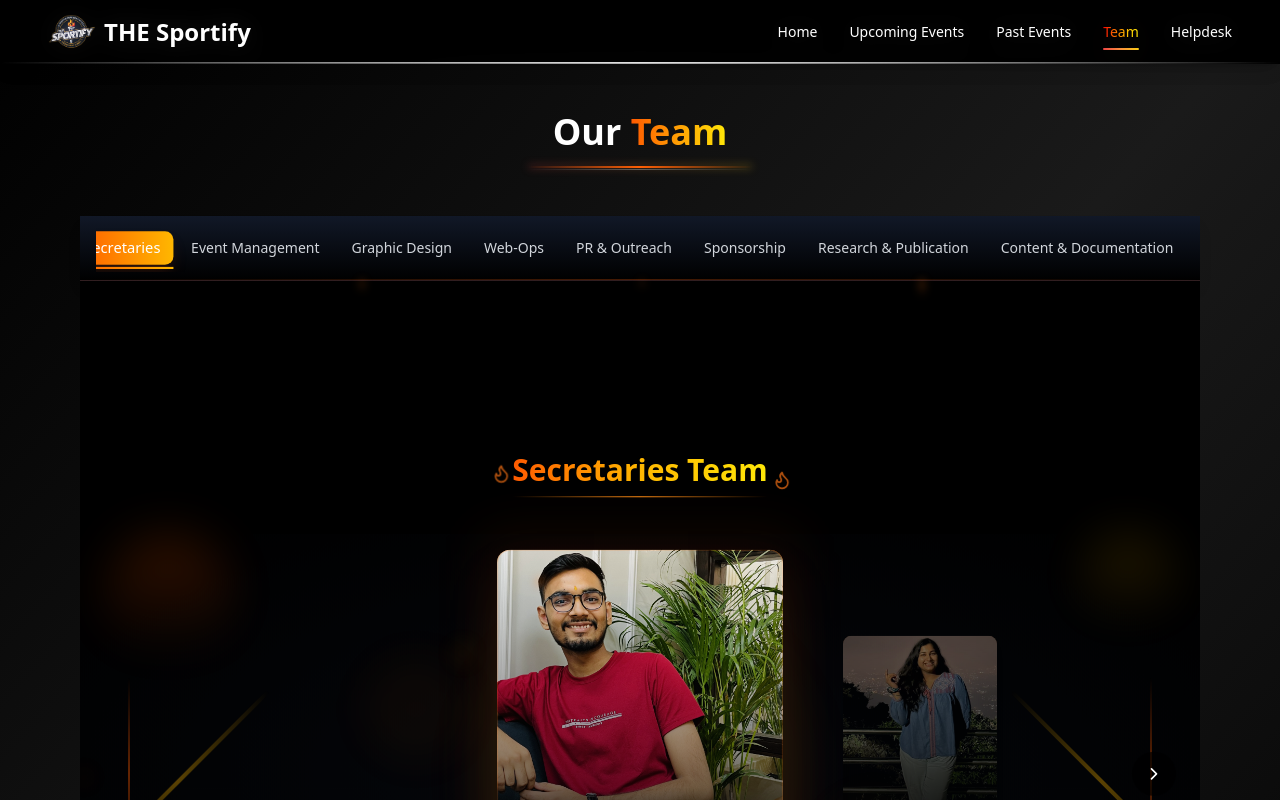
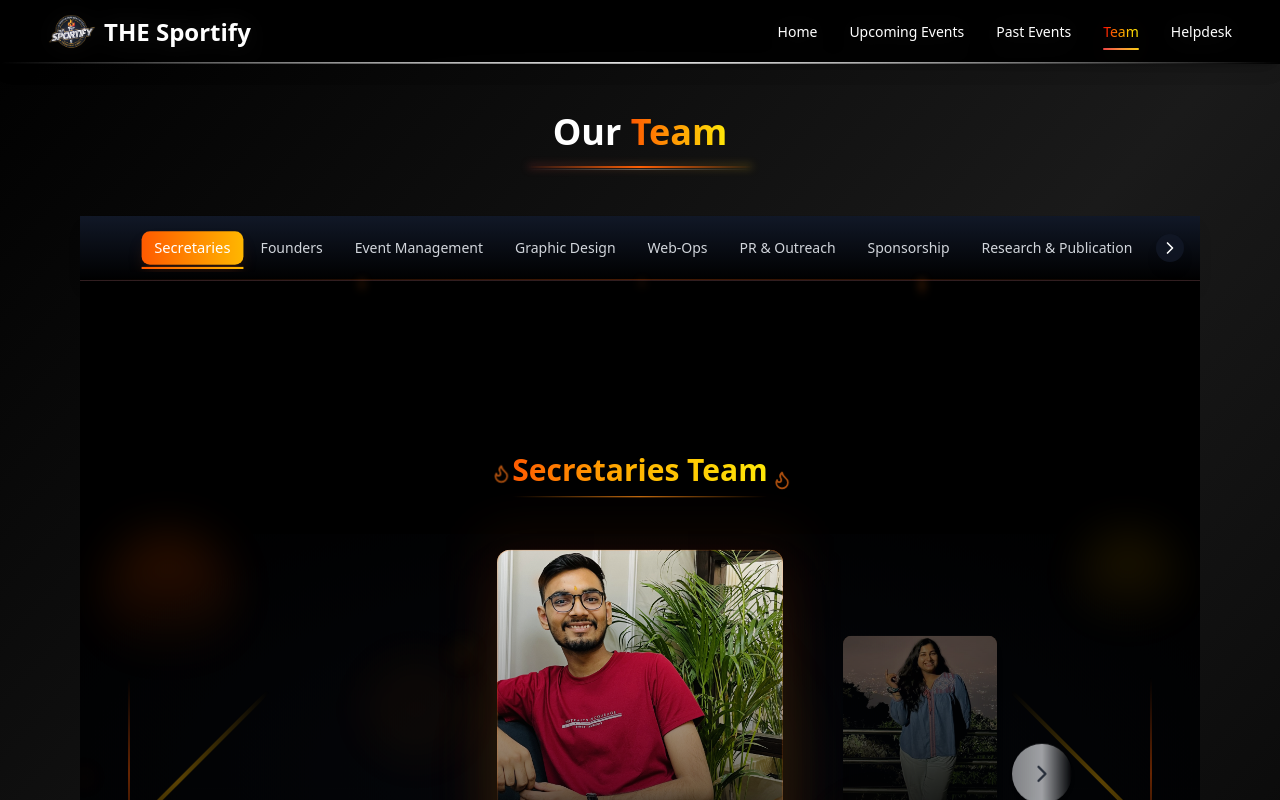
Before and after one commit to AaryanPanda/The_Sportify_Society, a React (Vite) app in the folder sportify-society-site/: page /team in a window 1280 px wide. Shown: the top 800 px of the page. Built offline with nearby package versions, Linux system fonts and the light colour scheme.

Commit message:
feat: implement smooth horizontal scrolling with dynamic navigation buttons in teams section

```diff
--- a/sportify-society-site/src/components/helpdesk.jsx
+++ b/sportify-society-site/src/components/helpdesk.jsx
@@ -50,7 +50,7 @@ export default function Helpdesk() {
               Questions
             </span>
             <div className="absolute -bottom-4 left-0 right-0 flex justify-center w-full">
-            <div className="relative h-[2px] w-2/5">
+            <div className="relative h-[2px] w-4/5 sm:w-2/5">
               {/* Main gradient underline */}
               <div className="absolute inset-0 h-[2px] bg-gradient-to-r from-transparent via-[#ff5a00] to-transparent rounded-full"></div>
 
--- a/sportify-society-site/src/components/teamMembers.jsx
+++ b/sportify-society-site/src/components/teamMembers.jsx
@@ -14,8 +14,8 @@ import {
 export default function TeamMembersCarousel() {
   // Updated category order - split Core into Founders and Secretaries
   const categoryOrder = [
+    "Secretaries",
     "Founders",
-    "Secretaries",
     "Event Management",
     "Graphic Design",
     "Web-Ops",
@@ -38,12 +38,104 @@ export default function TeamMembersCarousel() {
   };
 
   // State for active category and active member index
-  const [activeCategory, setActiveCategory] = useState(categoryOrder[1]);
+  const [activeCategory, setActiveCategory] = useState(categoryOrder[0]);
   const [activeMemberIndex, setActiveMemberIndex] = useState(0);
   const [isTransitioning, setIsTransitioning] = useState(false);
   const [isMobileMenuOpen, setIsMobileMenuOpen] = useState(false);
   const [parallaxOffset, setParallaxOffset] = useState(0);
+  // Refs for scrolling functionality
+  const scrollContainerRef = useRef(null);
+  const [scrollState, setScrollState] = useState({
+    canScrollLeft: false,
+    canScrollRight: true
+  });
 
+  // Calculate if we can scroll in either direction
+  const updateScrollButtons = () => {
+    if (!scrollContainerRef.current) return;
+
+    const { scrollLeft, scrollWidth, clientWidth } = scrollContainerRef.current;
+
+    setScrollState({
+      canScrollLeft: scrollLeft > 1,
+      canScrollRight: scrollLeft < scrollWidth - clientWidth - 1
+    });
+  };
+
+  // Initialize scroll state
+  useEffect(() => {
+    updateScrollButtons();
+    window.addEventListener('resize', updateScrollButtons);
+
+    return () => {
+      window.removeEventListener('resize', updateScrollButtons);
+    };
+  }, []);
+
+  // Smooth scroll to the active category
+  useEffect(() => {
+    if (!scrollContainerRef.current) return;
+
+    const container = scrollContainerRef.current;
+    const activeElement = container.querySelector(`[data-category="${activeCategory}"]`);
+
+    if (!activeElement) return;
+
+    // Calculate the position to center the element
+    const containerRect = container.getBoundingClientRect();
+    const elementRect = activeElement.getBoundingClientRect();
+
+    const leftPosition = elementRect.left + window.scrollX;
+    const containerLeftPosition = containerRect.left + window.scrollX;
+
+    const elementCenter = leftPosition + elementRect.width / 2;
+    const containerCenter = containerLeftPosition + containerRect.width / 2;
+    const scrollAmount = elementCenter - containerCenter;
+
+    container.scrollBy({
+      left: scrollAmount,
+      behavior: 'smooth'
+    });
+
+    // Update scroll buttons after scrolling
+    setTimeout(updateScrollButtons, 300);
+  }, [activeCategory]);
+
+  // Scroll handlers
+  const scrollLeft = () => {
+    if (!scrollContainerRef.current || !scrollState.canScrollLeft) return;
+
+    const container = scrollContainerRef.current;
+    const scrollAmount = container.clientWidth * 0.8;
+
+    container.scrollBy({
+      left: -scrollAmount,
+      behavior: 'smooth'
+    });
+
+    // Update scroll buttons after scrolling
+    setTimeout(updateScrollButtons, 300);
+  };
+
+  const scrollRight = () => {
+    if (!scrollContainerRef.current || !scrollState.canScrollRight) return;
+
+    const container = scrollContainerRef.current;
+    const scrollAmount = container.clientWidth * 0.8;
+
+    container.scrollBy({
+      left: scrollAmount,
+      behavior: 'smooth'
+    });
+
+    // Update scroll buttons after scrolling
+    setTimeout(updateScrollButtons, 300);
+  };
+
+  // Handle container scroll events
+  const handleScroll = () => {
+    updateScrollButtons();
+  };
   const carouselRef = useRef(null);
   const categoryNavRef = useRef(null);
   const containerRef = useRef(null);
@@ -237,8 +329,6 @@ export default function TeamMembersCarousel() {
               {/* Corner accents for mobile menu */}
               <div className="absolute top-0 left-0 w-3 h-3 border-t border-l border-orange-600/40 rounded-tl-lg"></div>
               <div className="absolute top-0 right-0 w-3 h-3 border-t border-r border-orange-600/40 rounded-tr-lg"></div>
-              <div className="absolute bottom-0 left-0 w-3 h-3 border-b border-l border-orange-600/40 rounded-bl-lg"></div>
-              <div className="absolute bottom-0 right-0 w-3 h-3 border-b border-r border-orange-600/40 rounded-br-lg"></div>
 
             {categoryOrder.map((category) => (
               <button
@@ -259,17 +349,39 @@ export default function TeamMembersCarousel() {
           </div>
         </div>
 
-          {/* Desktop horizontal scrolling categories - Enhanced with 3D effects */}
+        {/* Desktop horizontal scrolling categories with enhanced scroll logic */}
+        <div className="hidden md:flex items-center justify-center relative px-8">
+          {/* Left scroll button - visible only when content is scrollable to the left */}
+          <button
+            onClick={scrollLeft}
+            disabled={!scrollState.canScrollLeft}
+            className={`absolute left-0 z-10 bg-gray-900/80 text-white rounded-full p-1 backdrop-blur-sm shadow-lg transform transition-all duration-200 ${
+              scrollState.canScrollLeft
+                ? "opacity-100 hover:bg-gray-800 hover:scale-110 cursor-pointer"
+                : "opacity-0 pointer-events-none"
+            }`}
+            aria-label="Scroll left"
+          >
+            <ChevronLeft size={20} />
+          </button>
+
+          {/* Categories container with scroll event handler */}
           <div
-            ref={categoryNavRef}
-            className="hidden md:flex items-center justify-center overflow-x-auto py-2 scrollbar-hide relative"
+            ref={scrollContainerRef}
+            onScroll={handleScroll}
+            className="flex items-center justify-start overflow-x-auto py-2 scrollbar-hide w-full"
+            style={{
+              scrollbarWidth: 'none',
+              msOverflowStyle: 'none'
+            }}
           >
-            <div className="flex items-center justify-start space-x-1 md:space-x-2 px-1">
+            <div className="flex items-center space-x-2 px-4">
               {categoryOrder.map((category) => (
                 <button
                   key={category}
+                  data-category={category}
                   onClick={() => setActiveCategory(category)}
-                  className={`whitespace-nowrap px-3 py-1.5 rounded-lg text-xs md:text-sm font-medium transition-all duration-300 relative ${
+                  className={`whitespace-nowrap px-3 py-1.5 rounded-lg text-sm font-medium transition-all duration-300 relative ${
                     activeCategory === category
                       ? "active-category bg-gradient-to-r from-[#ff5a00] to-[#ffb700] text-white shadow-lg shadow-orange-900/30 scale-105"
                       : "text-gray-300 hover:text-white hover:bg-gray-800/50"
@@ -284,6 +396,21 @@ export default function TeamMembersCarousel() {
                 </button>
               ))}
             </div>
+          </div>
+
+          {/* Right scroll button - visible only when content is scrollable to the right */}
+          <button
+            onClick={scrollRight}
+            disabled={!scrollState.canScrollRight}
+            className={`absolute right-0 z-10 bg-gray-900/80 text-white rounded-full p-1 backdrop-blur-sm shadow-lg transform transition-all duration-200 ${
+              scrollState.canScrollRight
+                ? "opacity-100 hover:bg-gray-800 hover:scale-110 cursor-pointer"
+                : "opacity-0 pointer-events-none"
+            }`}
+            aria-label="Scroll right"
+          >
+            <ChevronRight size={20} />
+          </button>
         </div>
       </div>
     </div>
@@ -320,28 +447,30 @@ export default function TeamMembersCarousel() {
 
         {/* Enhanced Carousel Section with additional flame effects and corner borders */}
         <div className="w-full relative" style={{ height: "min(70vh, 480px)" }}>
-          {/* Navigation Arrows - Enhanced with flame effects */}
+          {/* Navigation Arrows - Responsive size with enhanced flame effects */}
           {!isFirstMember && (
             <button
-              className="absolute left-2 sm:left-6 top-1/2 -translate-y-1/2 z-20 bg-black/70 p-2 sm:p-3 rounded-full text-white hover:bg-black/90 transition-all hover:scale-110 border border-gray-800 hover:border-[#ff8c14] group"
+              className="opacity-70 absolute left-2 sm:left-32 top-1/2 -translate-y-1/2 z-20 bg-gradient-to-r from-transparent via-gray-200 to-gray-200/80 backdrop-blur-sm p-2 sm:p-4 rounded-full text-gray-700 hover:bg-white hover:bg-opacity-80 transition-all hover:scale-105 sm:hover:scale-110 border border-gray-300/50 sm:border-2 hover:border-[#ff8c14] group shadow-sm sm:shadow-md"
               onClick={prevMember}
               disabled={isTransitioning}
               aria-label="Previous team member"
             >
-              <ChevronLeft size={20} />
-              <div className="absolute -inset-0.5 bg-orange-500/20 rounded-full opacity-0 group-hover:opacity-100 blur-sm transition-opacity"></div>
+              <ChevronLeft size={20} className="stroke-2 text-gray-700 sm:hidden" />
+              <ChevronLeft size={28} className="stroke-2 text-gray-700 hidden sm:block" />
+              <div className="absolute -inset-1 bg-gradient-to-r from-orange-400/20 to-amber-400/20 rounded-full opacity-0 group-hover:opacity-100 blur-md transition-opacity"></div>
             </button>
           )}
 
           {!isLastMember && (
             <button
-              className="absolute right-2 sm:right-6 top-1/2 -translate-y-1/2 z-20 bg-black/70 p-2 sm:p-3 rounded-full text-white hover:bg-black/90 transition-all hover:scale-110 border border-gray-800 hover:border-[#ff8c14] group"
+              className="opacity-70 absolute right-2 sm:right-32 top-1/2 -translate-y-1/2 z-20 bg-gradient-to-l from-transparent via-gray-200 to-gray-200/80 backdrop-blur-sm p-2 sm:p-4 rounded-full text-gray-700 hover:bg-white hover:bg-opacity-80 transition-all hover:scale-105 sm:hover:scale-110 border border-gray-300/50 sm:border-2 hover:border-[#ff8c14] group shadow-sm sm:shadow-md"
               onClick={nextMember}
               disabled={isTransitioning}
               aria-label="Next team member"
             >
-              <ChevronRight size={20} />
-              <div className="absolute -inset-0.5 bg-orange-500/20 rounded-full opacity-0 group-hover:opacity-100 blur-sm transition-opacity"></div>
+              <ChevronRight size={20} className="stroke-2 text-gray-700 sm:hidden" />
+              <ChevronRight size={28} className="stroke-2 text-gray-700 hidden sm:block" />
+              <div className="absolute -inset-1 bg-gradient-to-r from-amber-400/20 to-orange-400/20 rounded-full opacity-0 group-hover:opacity-100 blur-md transition-opacity"></div>
             </button>
           )}
 
--- a/sportify-society-site/src/pages/pastEvents.jsx
+++ b/sportify-society-site/src/pages/pastEvents.jsx
@@ -19,7 +19,7 @@ export default function PastEventsPage() {
           Past{" "}
           <span className="text-transparent bg-clip-text bg-gradient-to-r from-[#ff5a00] to-[#ffe808]">Events</span>
           <div className="absolute -bottom-4 left-0 right-0 flex justify-center w-full">
-            <div className="relative h-[2px] w-1/5">
+            <div className="relative h-[2px] w-3/5 sm:w-1/5">
               {/* Main gradient underline */}
               <div className="absolute inset-0 h-[2px] bg-gradient-to-r from-transparent via-[#ff5a00] to-transparent rounded-full"></div>
 
--- a/sportify-society-site/src/pages/team.jsx
+++ b/sportify-society-site/src/pages/team.jsx
@@ -13,7 +13,7 @@ export default function TeamPage() {
   return (
     <main className="min-h-screen bg-gradient-to-br from-black via-[#1a1a1a] to-black dark:bg-gray-950 ">
       <Navbar />
-      <div className="container mx-auto px-20 py-16 mt-">
+      <div className="container mx-auto px-10 sm:px-20 py-16">
         {/* Page Header */}
         <h1 className="text-4xl font-bold text-center mb-16 mt-12 text-white relative">
           Our{" "}
@@ -22,7 +22,7 @@ export default function TeamPage() {
           </span>
           {/* Stylish underline with gradient and glow effect */}
           <div className="absolute -bottom-4 left-0 right-0 flex justify-center w-full">
-            <div className="relative h-[2px] w-1/5">
+            <div className="relative h-[2px] w-3/5 sm:w-1/5">
               {/* Main gradient underline */}
               <div className="absolute inset-0 h-[2px] bg-gradient-to-r from-transparent via-[#ff5a00] to-transparent rounded-full"></div>
 
```
Also changed, not shown: sportify-society-site/src/pages/upcomingEvents.jsx (+4 -6 lines), sportify-society-site/src/lib/data.js. Lines whose indentation alone changed are shown as unchanged.
